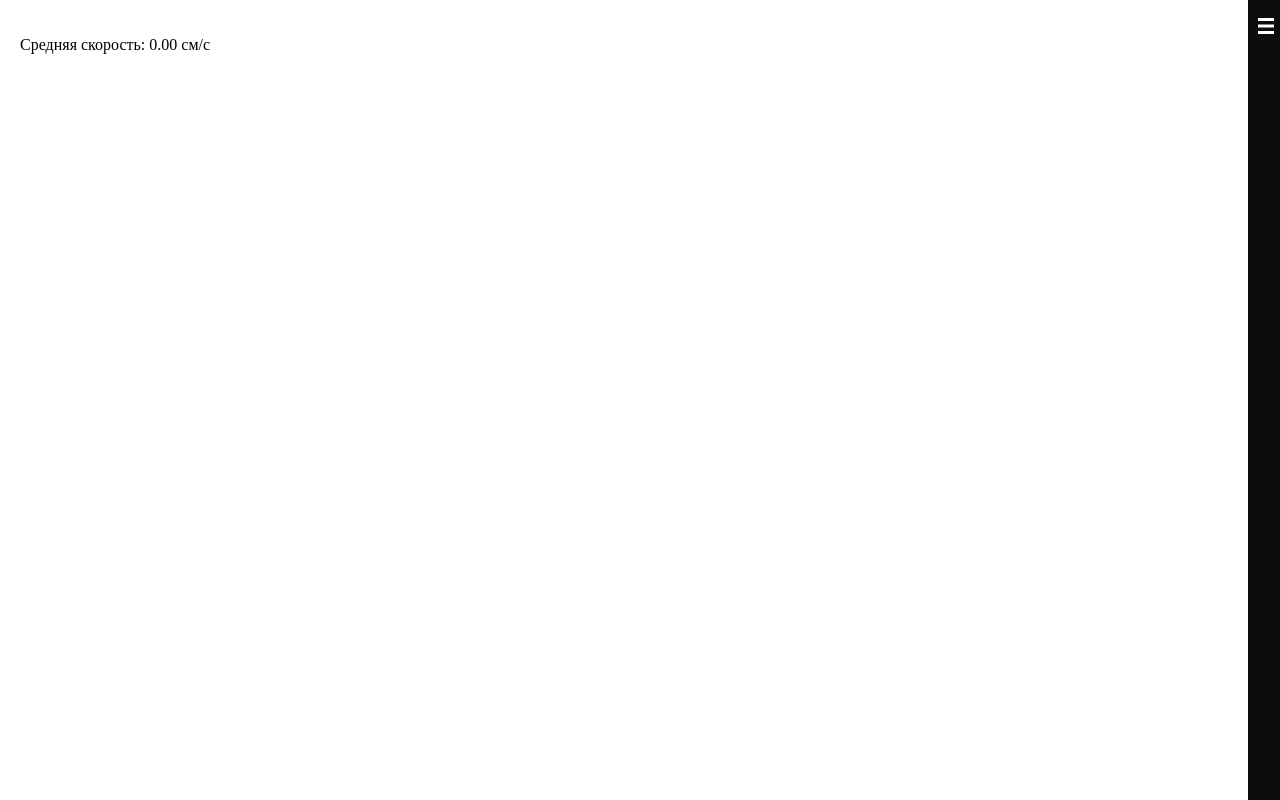
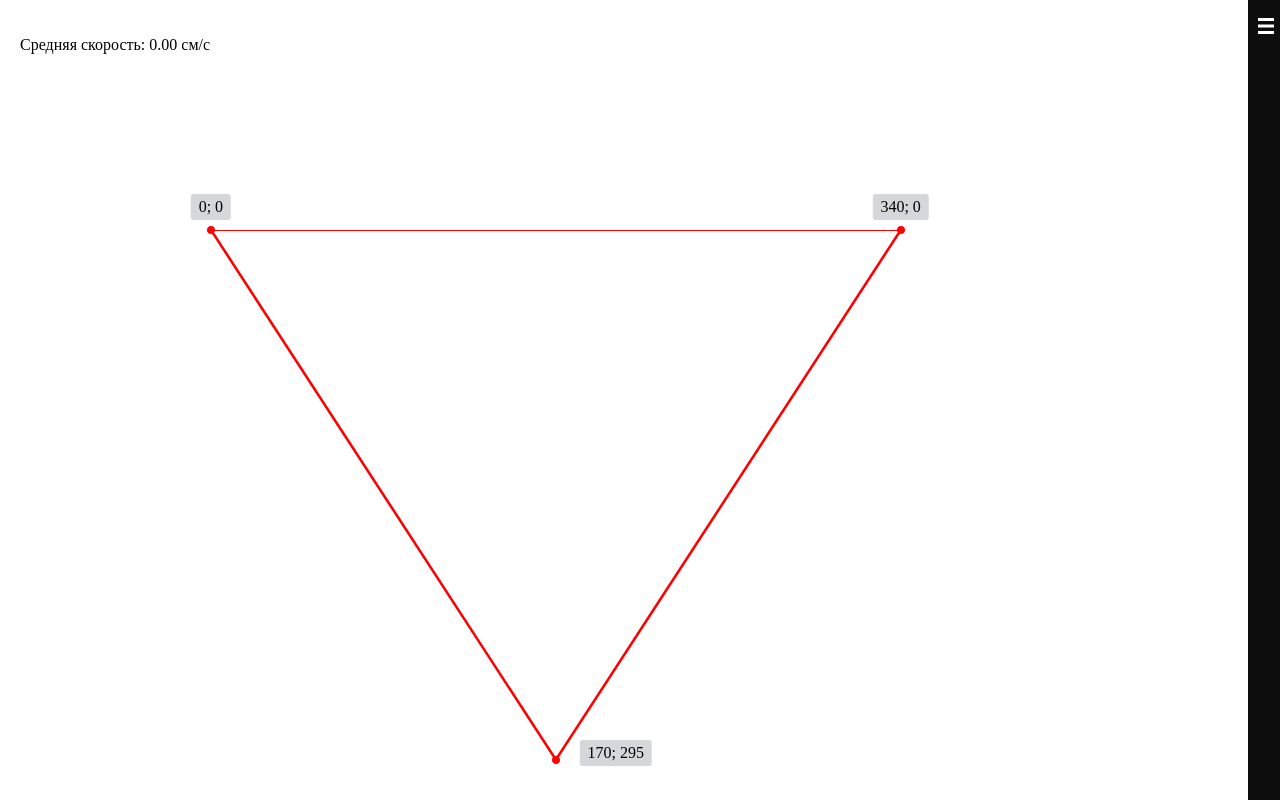
Before and after one commit to AnotherJelly/Gadasin, a React (Vite) app: page / in a window 1280 px wide. Built offline with nearby package versions, Linux system fonts and the light colour scheme.

Commit message:
Update src files

```diff
--- a/src/App.js
+++ b/src/App.js
@@ -2,9 +2,9 @@ import React, { useState, useEffect } from "react";
 
 const settings = {
     api: {
-        url: "http://localhost:5000/api/location",
-        urlSensors: "http://localhost:5000/api/sensors",
-        urlSave: "http://localhost:5000/api/location/save-point",
+        url: "http://localhost:9000/api/location",
+        urlSensors: "http://localhost:9000/api/sensors",
+        urlSave: "http://localhost:9000/api/location/save-point",
         objectId: "1",
     },
     titleRadio: "Таблицы",
@@ -451,7 +451,7 @@ function DescModal({ closeModal, isModalOpen }) {
 
 export function App() {
     const [points, setPoints] = useState([]);
-    const [sensors, setSensors] = useState([]);
+    const [sensors, setSensors] = useState([{"x": 0, "y": 0}, {"x": 340, "y": 0}, {"x": 170, "y": 295}]);
     const [dateFrom, setDateFrom] = useState(null);
     const [dateTo, setDateTo] = useState(null);
     const [isModalOpen, setIsModalOpen] = useState(false);
--- a/src/style.css
+++ b/src/style.css
@@ -84,7 +84,7 @@ body {
   border-radius: 3px;
   white-space: nowrap;
 }
-div.sensor-dot:nth-child(2) span {
+div.sensor-dot:nth-child(3) span {
   top: -1em;
   left: 4em;
 }
```
